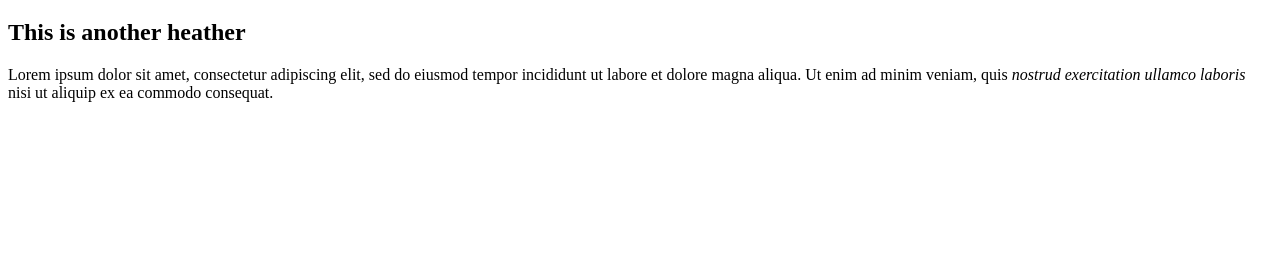
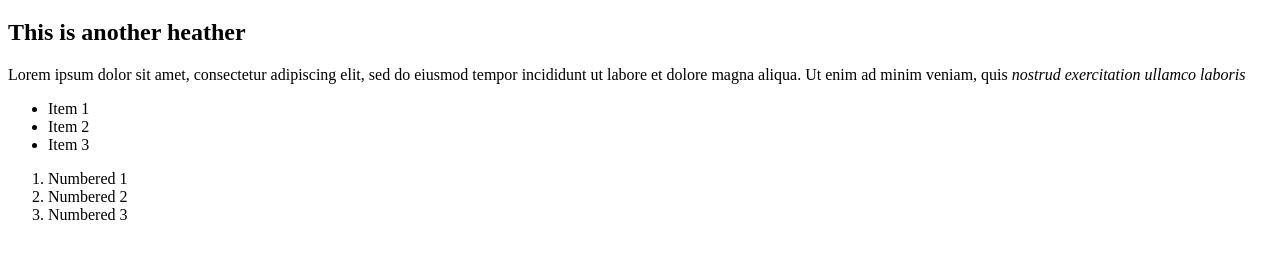
Before and after one commit to Carlos-RD/The-Odin-Project, a plain HTML site: page HTML Foundations/index.html in a window 1280 px wide. Shown: the part 61-320 px from the top of the page. Drawn offline with Linux system fonts and the light colour scheme.

Commit message:
Ordered lists

```diff
--- a/HTML Foundations/index.html
+++ b/HTML Foundations/index.html
@@ -13,7 +13,15 @@
         incididunt ut labore et dolore magna aliqua.
     <!-- this is a comment-->
         <strrong> Ut enim ad minim veniam,</strrong> quis <em>nostrud exercitation ullamco laboris</em>
-        nisi ut aliquip ex ea commodo consequat.
-    </p>
+   <ul>
+       <li>Item 1</li>
+       <li>Item 2</li>
+       <li>Item 3</li>
+   </ul>
+   <ol>
+       <li>Numbered 1</li>
+       <li>Numbered 2</li>
+       <li>Numbered 3</li>
+   </ol>
 </body>
 </html>
```
